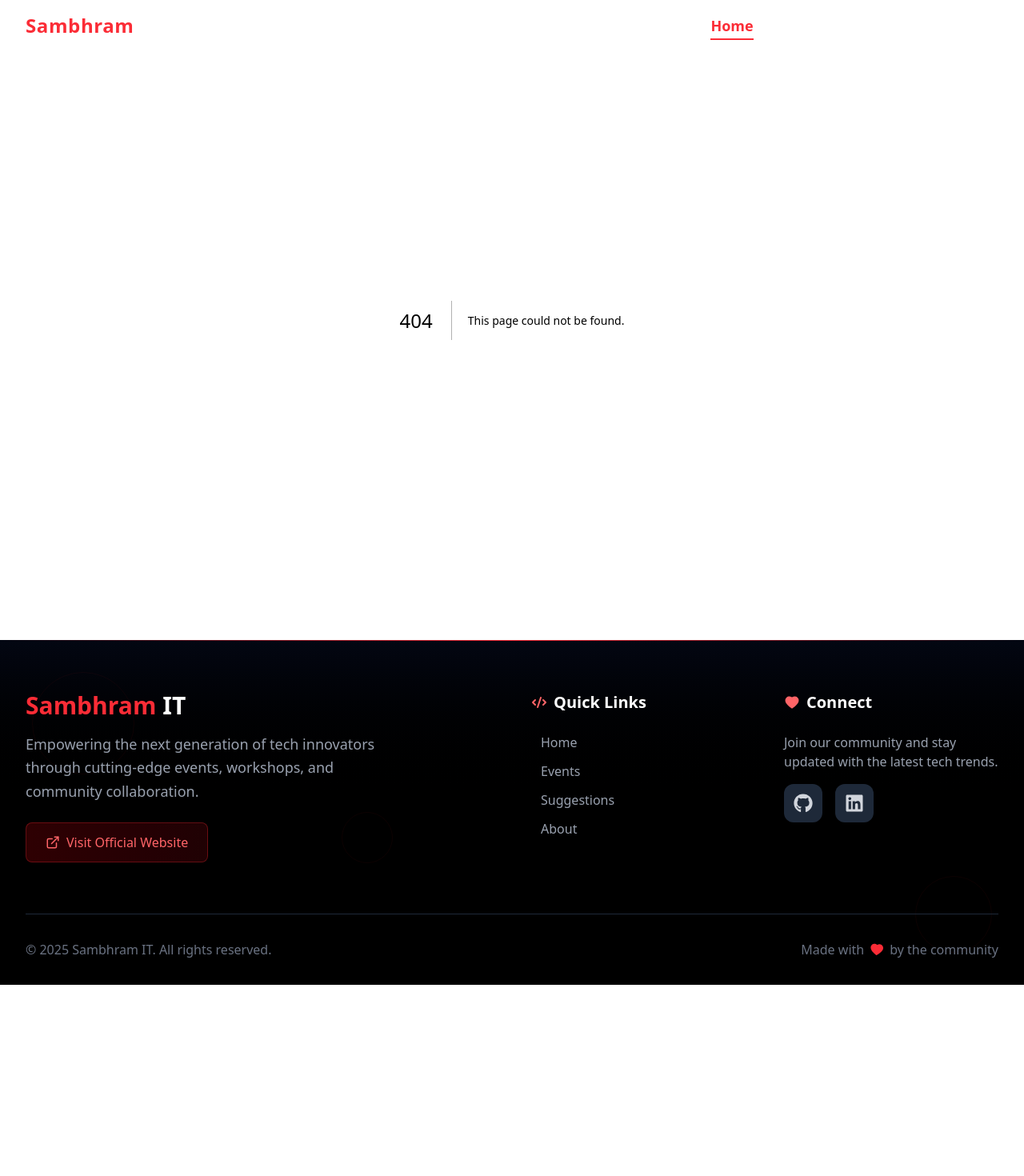
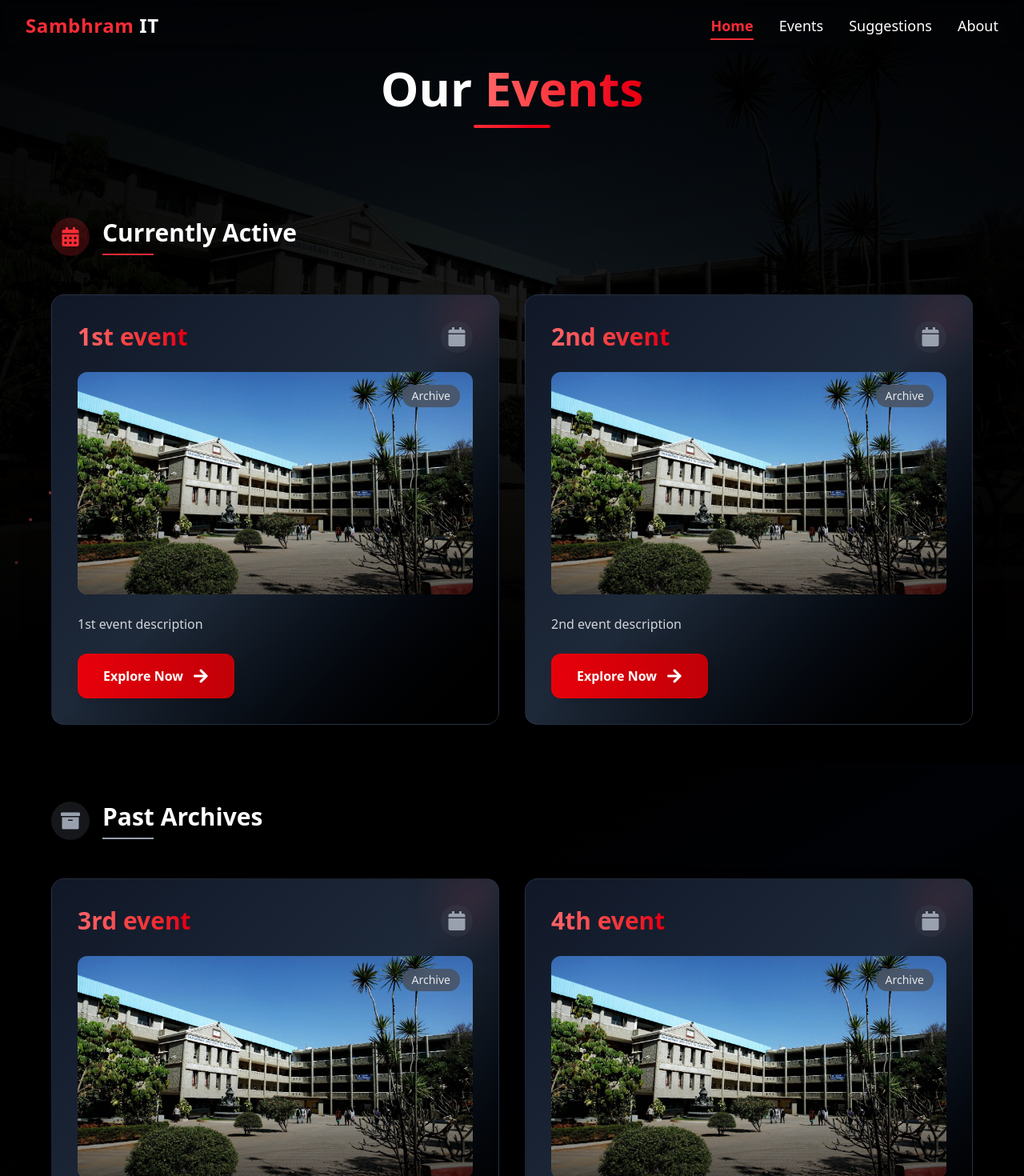
Before and after one commit to Aayushman-nvm/SaIT-events, a Next.js app: page /events in a window 1280 px wide. Before the commit this address had no page. Shown: the top 1470 px of the page at 80% size. Before the commit the page ends 1231 px from the top, so only its background shows below. Built offline with nearby package versions, Linux system fonts and the light colour scheme.

Commit message:
Events page

```diff
--- /dev/null
+++ b/app/(routes)/events/page.tsx
@@ -0,0 +1,218 @@
+"use client";
+
+import { motion } from "framer-motion";
+import { FaCalendarAlt, FaArchive } from "react-icons/fa";
+import Card from "../../ui/Card";
+import Background from "./component/Background";
+
+function Page() {
+  const eventsContainer = [
+    {
+      title: "1st event",
+      path: "/images/background.jpg",
+      description: "1st event description",
+      status: "Active",
+    },
+    {
+      title: "2nd event",
+      path: "/images/background.jpg",
+      description: "2nd event description",
+      status: "Active",
+    },
+    {
+      title: "3rd event",
+      path: "/images/background.jpg",
+      description: "3rd event description",
+      status: "Inactive",
+    },
+    {
+      title: "4th event",
+      path: "/images/background.jpg",
+      description: "4th event description",
+      status: "Inactive",
+    },
+  ];
+
+  const activeEvents = eventsContainer.filter(
+    (event) => event.status === "Active"
+  );
+  const pastEvents = eventsContainer.filter(
+    (event) => event.status === "Inactive"
+  );
+
+  return (
+    <div className="min-h-screen bg-black text-white font-sans overflow-x-hidden">
+      {/* Fixed Background Section */}
+      <Background />
+      {/* Scrollable Content */}
+      <div className="relative z-10 pt-20">
+        {/* Page Header */}
+        <motion.div
+          initial={{ opacity: 0, y: -50 }}
+          animate={{ opacity: 1, y: 0 }}
+          transition={{ duration: 0.8 }}
+          className="text-center mb-16 px-6"
+        >
+          <h1 className="text-4xl md:text-6xl font-black text-white mb-4">
+            Our{" "}
+            <span className="text-transparent bg-clip-text bg-gradient-to-r from-red-400 via-red-500 to-red-600">
+              Events
+            </span>
+          </h1>
+          <div className="w-24 h-1 bg-gradient-to-r from-red-500 to-red-600 mx-auto rounded-full" />
+        </motion.div>
+
+        {/* Active Events Section */}
+        <motion.section
+          initial={{ opacity: 0 }}
+          whileInView={{ opacity: 1 }}
+          viewport={{ once: true }}
+          transition={{ duration: 0.8 }}
+          className="relative py-12 px-6"
+        >
+          <div className="max-w-6xl mx-auto">
+            {/* Section Header */}
+            <motion.div
+              initial={{ opacity: 0, x: -50 }}
+              whileInView={{ opacity: 1, x: 0 }}
+              viewport={{ once: true }}
+              transition={{ duration: 0.6 }}
+              className="flex items-center gap-4 mb-12"
+            >
+              <motion.div
+                initial={{ scale: 0 }}
+                whileInView={{ scale: 1 }}
+                viewport={{ once: true }}
+                transition={{ duration: 0.6, type: "spring", bounce: 0.4 }}
+                className="inline-flex items-center justify-center w-12 h-12 bg-red-500/20 rounded-full"
+              >
+                <FaCalendarAlt className="w-6 h-6 text-red-500" />
+              </motion.div>
+              <div>
+                <h2 className="text-2xl md:text-3xl font-bold text-white">
+                  Currently Active
+                </h2>
+                <div className="w-16 h-0.5 bg-red-500 mt-2" />
+              </div>
+            </motion.div>
+
+            {/* Active Events Grid */}
+            <div className="grid grid-cols-1 lg:grid-cols-2 gap-8">
+              {activeEvents.map((event, index) => (
+                <motion.div
+                  key={`active-${index}`}
+                  initial={{ opacity: 0, y: 50 }}
+                  whileInView={{ opacity: 1, y: 0 }}
+                  viewport={{ once: true }}
+                  transition={{ duration: 0.6, delay: index * 0.2 }}
+                >
+                  <Card
+                    title={event.title}
+                    imgPath={event.path}
+                    btnType="Primary"
+                    description={event.description}
+                    index={index}
+                  />
+                </motion.div>
+              ))}
+            </div>
+          </div>
+
+          {/* Background Decoration */}
+          <div className="absolute inset-0 pointer-events-none overflow-hidden">
+            <motion.div
+              animate={{
+                rotate: [0, 360],
+                scale: [1, 1.2, 1],
+              }}
+              transition={{
+                duration: 25,
+                repeat: Infinity,
+                ease: "linear",
+              }}
+              className="absolute w-96 h-96 border border-red-500/5 rounded-full -top-48 -right-48"
+            />
+          </div>
+        </motion.section>
+
+        {/* Past Events Section */}
+        <motion.section
+          initial={{ opacity: 0 }}
+          whileInView={{ opacity: 1 }}
+          viewport={{ once: true }}
+          transition={{ duration: 0.8 }}
+          className="relative py-12 px-6 bg-gradient-to-br from-black/50 via-gray-950/30 to-black/50"
+        >
+          <div className="max-w-6xl mx-auto">
+            {/* Section Header */}
+            <motion.div
+              initial={{ opacity: 0, x: -50 }}
+              whileInView={{ opacity: 1, x: 0 }}
+              viewport={{ once: true }}
+              transition={{ duration: 0.6 }}
+              className="flex items-center gap-4 mb-12"
+            >
+              <motion.div
+                initial={{ scale: 0 }}
+                whileInView={{ scale: 1 }}
+                viewport={{ once: true }}
+                transition={{ duration: 0.6, type: "spring", bounce: 0.4 }}
+                className="inline-flex items-center justify-center w-12 h-12 bg-gray-500/20 rounded-full"
+              >
+                <FaArchive className="w-6 h-6 text-gray-400" />
+              </motion.div>
+              <div>
+                <h2 className="text-2xl md:text-3xl font-bold text-white">
+                  Past Archives
+                </h2>
+                <div className="w-16 h-0.5 bg-gray-400 mt-2" />
+              </div>
+            </motion.div>
+
+            {/* Past Events Grid */}
+            <div className="grid grid-cols-1 lg:grid-cols-2 gap-8">
+              {pastEvents.map((event, index) => (
+                <motion.div
+                  key={`inactive-${index}`}
+                  initial={{ opacity: 0, y: 50 }}
+                  whileInView={{ opacity: 1, y: 0 }}
+                  viewport={{ once: true }}
+                  transition={{ duration: 0.6, delay: index * 0.2 }}
+                >
+                  <Card
+                    title={event.title}
+                    imgPath={event.path}
+                    btnType="Secondary"
+                    description={event.description}
+                    index={index}
+                  />
+                </motion.div>
+              ))}
+            </div>
+          </div>
+
+          {/* Background Decoration */}
+          <div className="absolute inset-0 pointer-events-none overflow-hidden">
+            <motion.div
+              animate={{
+                rotate: [0, -360],
+                scale: [1, 1.3, 1],
+              }}
+              transition={{
+                duration: 30,
+                repeat: Infinity,
+                ease: "linear",
+              }}
+              className="absolute w-96 h-96 border border-gray-500/5 rounded-full -bottom-48 -left-48"
+            />
+          </div>
+        </motion.section>
+
+        {/* Bottom Padding */}
+        <div className="h-20" />
+      </div>
+    </div>
+  );
+}
+
+export default Page;
```
